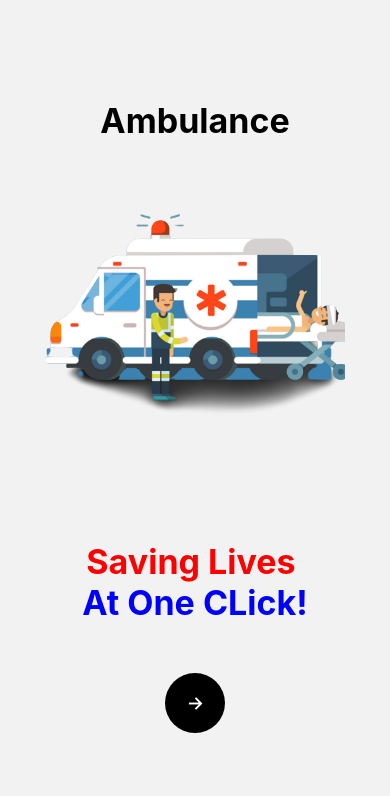
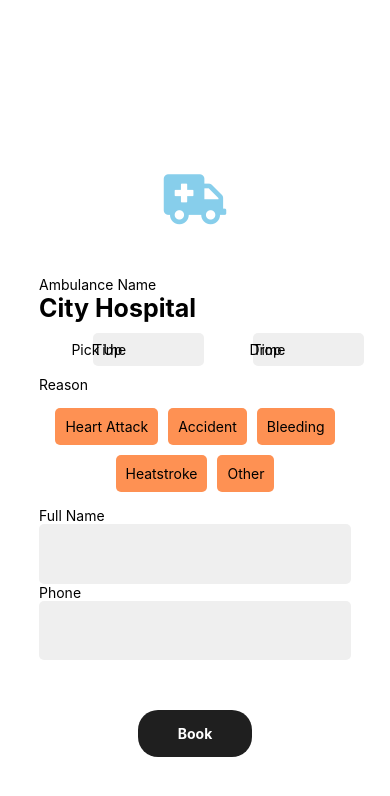
Before and after one commit to koushikm8926/Capston-Project, a React Native app: screen /DetailsPage in a window 390 px wide. Shown: the top 796 px of the page. Built offline with nearby package versions, Linux system fonts and the light colour scheme.

Commit message:
added manualy ambulance booking page

```diff
--- a/App.js
+++ b/App.js
@@ -5,6 +5,7 @@ import Login from './components/login';
 import Onboard from './components/onboard';
 import Register from './components/RegisterScreen';
 import Emergency from './components/emergency';
+import DetailsPage from './components/manual_ambulance_booking';
 
 const Stack = createNativeStackNavigator();
 
@@ -17,6 +18,7 @@ export default function Navigation() {
         <Stack.Screen name="Emergency" component={Emergency} options={{headerShown: false}}  />
         <Stack.Screen name="Login" component={Login} options={{headerShown: false}}  />
         <Stack.Screen name="Register" component={Register} options={{headerShown: false}}  />
+        <Stack.Screen name='DetailsPage' component={DetailsPage} options={{headerShown: false}} ></Stack.Screen>
       </Stack.Navigator>
     </NavigationContainer>
   );
--- a/components/login.js
+++ b/components/login.js
@@ -43,7 +43,7 @@ export default function Login({navigation}){
             <Text style={{fontWeight:"700", color:"#42DAFF"}}>Forgot?</Text>
             </TouchableOpacity>
         </View>
-        <TouchableOpacity onPress={()=>{}} style={styles.loginButton}>
+        <TouchableOpacity onPress={()=>navigation.navigate('DetailsPage')} style={styles.loginButton}>
                 <Text style={styles.loginText}>Login</Text>
         </TouchableOpacity>
         <Text style={{textAlign:"center", marginBottom:30,}}>Or</Text>
--- /dev/null
+++ b/components/manual_ambulance_booking.js
@@ -0,0 +1,135 @@
+import { StatusBar } from 'expo-status-bar';
+import { StyleSheet, Text, View, TextInput, TouchableOpacity, KeyboardAvoidingView, Platform,  } from 'react-native';
+import { FontAwesome5 } from '@expo/vector-icons';
+
+export default function DetailsPage() {
+  return (
+    <KeyboardAvoidingView style={styles.container}
+    behavior={Platform.OS === 'ios' ? 'padding' : 'height'}
+    >
+      <FontAwesome5 name="ambulance" size={50} color="skyblue" style={styles.ambulanceIcon}  />
+      <Text style={styles.inputTitle} >Ambulance Name</Text>
+      <Text style={styles.hospitalName} >City Hospital</Text>
+
+      <View style={styles.pickDropContainer} >
+          <Text style={styles.pickDropText} >Pick Up</Text>
+          <TextInput
+          style={styles.pickDropInput}
+          placeholder='Time'
+          onChangeText={()=>{}}
+          ></TextInput>
+          <Text style={styles.pickDropText} >Drop</Text>
+          <TextInput
+          style={styles.pickDropInput}
+          placeholder='Time'
+          onChangeText={()=>{}}
+          ></TextInput>
+      </View>
+
+      <Text style={styles.inputTitle} >Reason</Text>
+      <View style={styles.pickDropContainer} >
+        <TouchableOpacity style={styles.reasonTouchable} >
+          <Text>Heart Attack</Text>
+        </TouchableOpacity>
+        <TouchableOpacity style={styles.reasonTouchable} >
+          <Text>Accident</Text>
+        </TouchableOpacity>
+        <TouchableOpacity style={styles.reasonTouchable} >
+          <Text>Bleeding</Text>
+        </TouchableOpacity>
+        <TouchableOpacity style={styles.reasonTouchable} >
+          <Text>Heatstroke</Text>
+        </TouchableOpacity>
+        <TouchableOpacity style={styles.reasonTouchable} >
+          <Text>Other</Text>
+        </TouchableOpacity>
+
+      </View>
+
+      <Text style={styles.inputTitle} >Full Name</Text>
+      <TextInput
+      style={styles.input}
+      onChangeText={()=>{}}
+      ></TextInput>
+      <Text style={styles.inputTitle} >Phone</Text>
+      <TextInput
+      style={styles.input}
+      onChangeText={()=>{}}
+      ></TextInput>
+
+      <TouchableOpacity style={styles.bookTouchable} >
+          <Text style={styles.bookText} >Book</Text>
+      </TouchableOpacity>
+
+    </KeyboardAvoidingView>
+  );
+}
+
+const styles = StyleSheet.create({
+  container: {
+    flex: 1,
+    backgroundColor: '#fff',
+    alignItems: 'center',
+    justifyContent: 'center',
+  },
+  ambulanceIcon:{
+    marginTop:100,
+    marginVertical:50,
+  },
+  pickDropContainer:{
+    //flex:1,
+    alignContent:'flex-start',
+    flexDirection:'row',
+    justifyContent:'center',
+    flexWrap:'wrap',
+    width:'95%',
+    marginVertical:10,
+  },
+  inputTitle:{
+    alignSelf:'flex-start',
+    left:'10%',
+  },
+  hospitalName:{
+    alignSelf:'flex-start',
+    left:'10%',
+    fontSize:25,
+    fontWeight:'bold',
+  },
+  input:{
+    //borderWidth:1,
+    width:'80%',
+    height:'7%',
+    borderRadius:5,
+    backgroundColor:'#EFEFEF',
+  },
+  pickDropText:{
+    alignSelf:'flex-start',
+    left:'10%',
+    margin:8,
+  },
+  pickDropInput:{
+    //borderWidth:1,
+    width:'30%',
+    borderRadius:5,
+    backgroundColor:'#EFEFEF',
+    //margin:5,
+  },
+  reasonTouchable:{
+    backgroundColor:'#FE9153',
+    borderRadius:5,
+    padding:10,
+    margin:5,
+  },
+  bookTouchable:{
+    backgroundColor:'#1F1F1F',
+    borderRadius:20,
+    padding:15,
+    paddingHorizontal:40,
+    margin:15,
+    marginTop:50,
+  },
+  bookText:{
+    color:'white',
+    fontWeight:'bold',
+  },
+});
--- a/package.json
+++ b/package.json
@@ -16,8 +16,10 @@
     "react": "18.2.0",
     "react-dom": "^18.2.0",
     "react-native": "0.71.3",
+    "react-native-geolocation-service": "^5.3.1",
     "react-native-safe-area-context": "4.5.0",
     "react-native-screens": "~3.20.0",
+    "react-native-sms": "^1.11.0",
     "react-native-vector-icons": "^9.2.0",
     "react-native-web": "~0.18.11"
   },
```
Also changed, not shown: components/emergency.js (+6 -1 lines), 1 other file (tests, documents, lock files or other folders).
